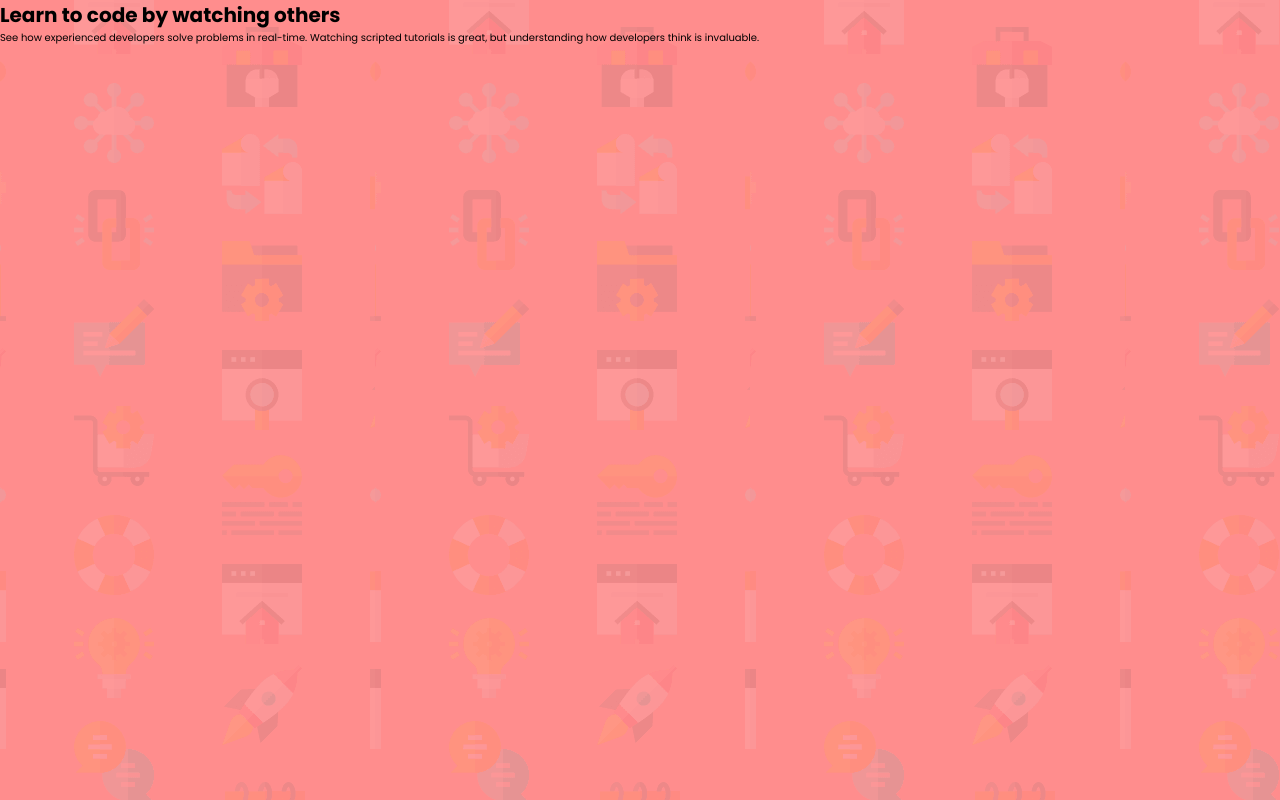
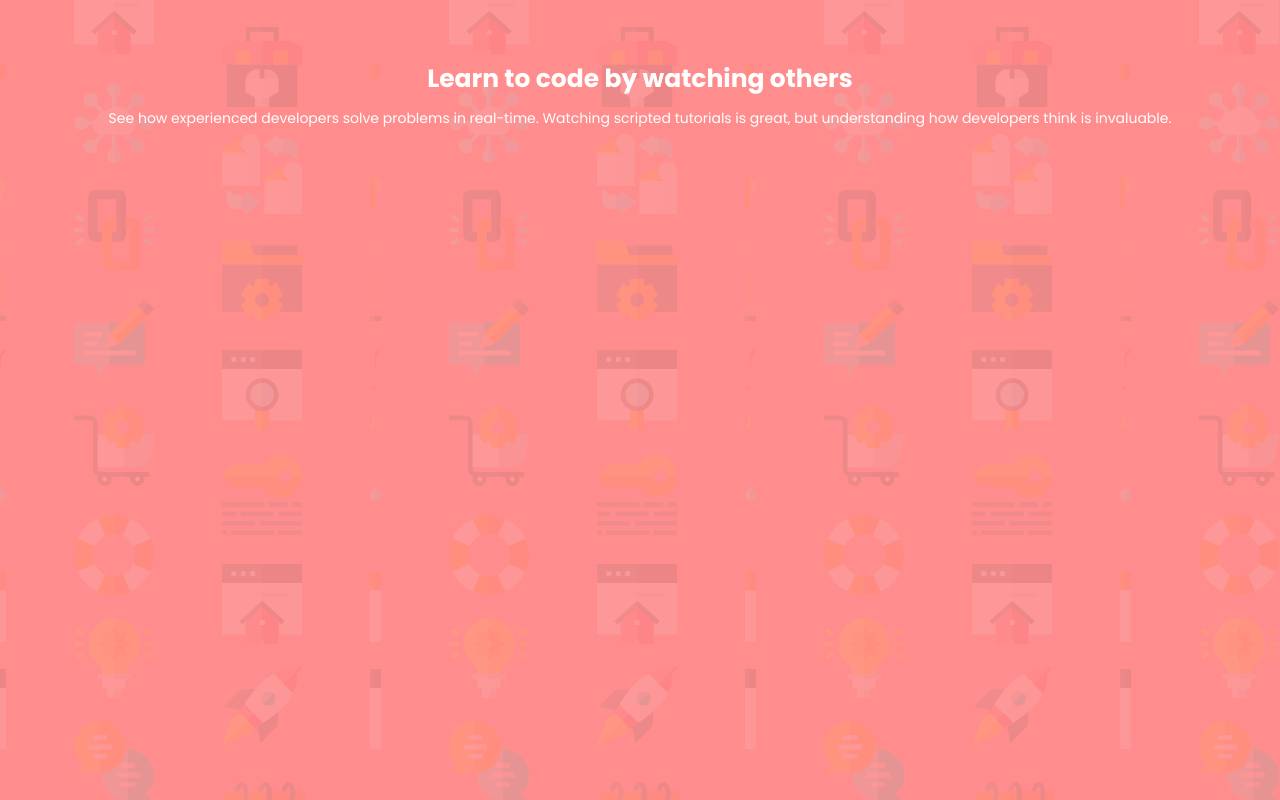
Before and after one commit to nicole-nam/signup-form, a plain HTML site: page index.html in a window 1280 px wide. Drawn offline with Linux system fonts and the light colour scheme.

Commit message:
add about section font styles

```diff
--- a/sass/base/_base.scss
+++ b/sass/base/_base.scss
@@ -18,6 +18,7 @@ body {
 main {
   background: url(/images/bg-intro-mobile.png);
   height: 100vh;
+  padding: 6rem 1.6rem 5rem;
 }
 
 main::after {
@@ -26,7 +27,7 @@ main::after {
   position: absolute;
   top: 0;
   left: 0;
-  background: rgba(255, 122, 122, .85);
+  background: rgba(255, 122, 122, 0.85);
   height: 100vh;
   width: 100vw;
   z-index: -10000;
--- a/sass/components/_about.scss
+++ b/sass/components/_about.scss
@@ -1,7 +1,16 @@
 .about {
   z-index: 10000;
+  color: $color-white;
+  text-align: center;
+  margin-bottom: 5rem;
+
   &__heading {
+    font-weight: 700;
+    font-size: 2.5rem;
+    padding: 0 6rem 1rem;
   }
   &__description {
+    font-weight: 400;
+    font-size: 1.4rem;
   }
 }
```
Also changed, not shown: sass/main.css, 1 other file.
